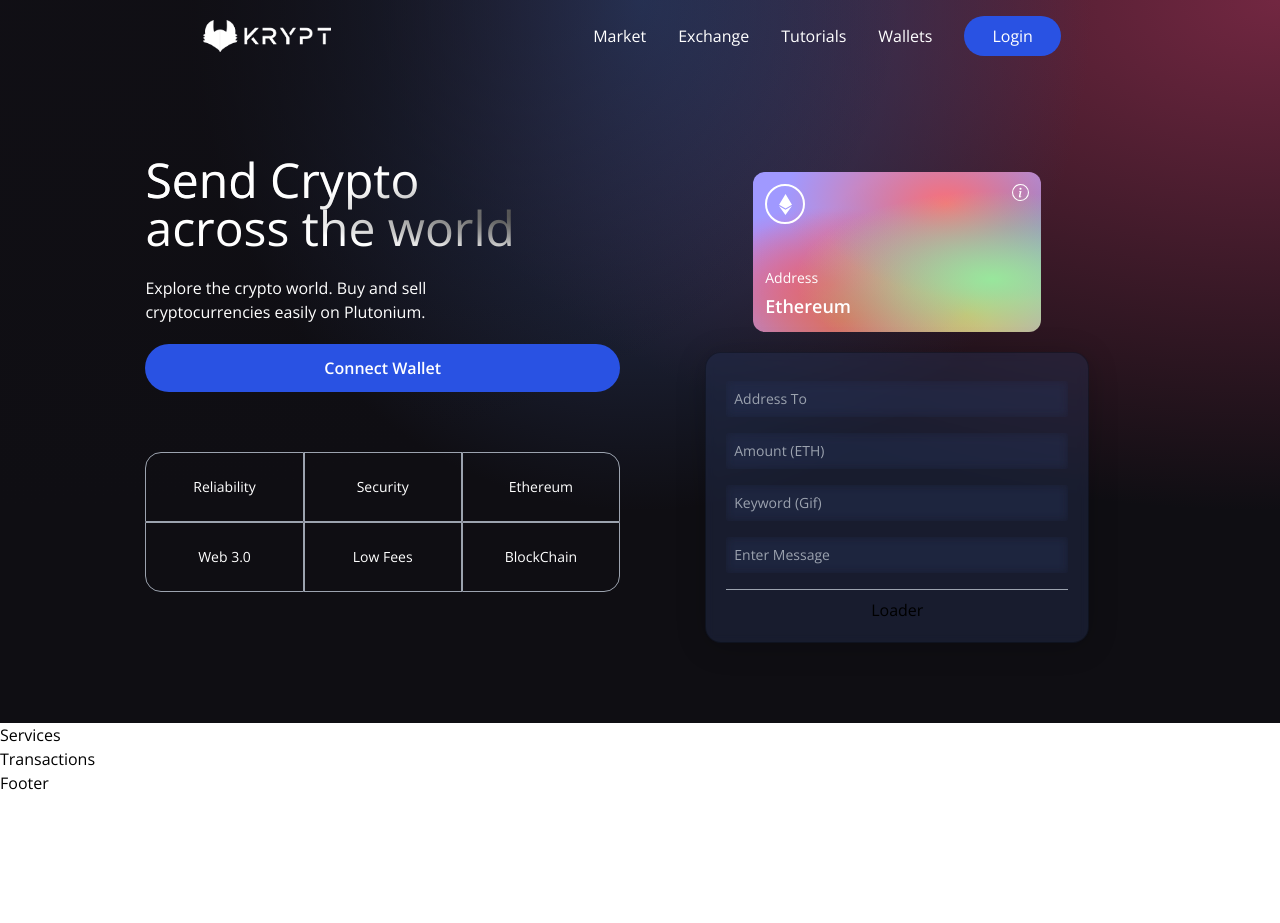
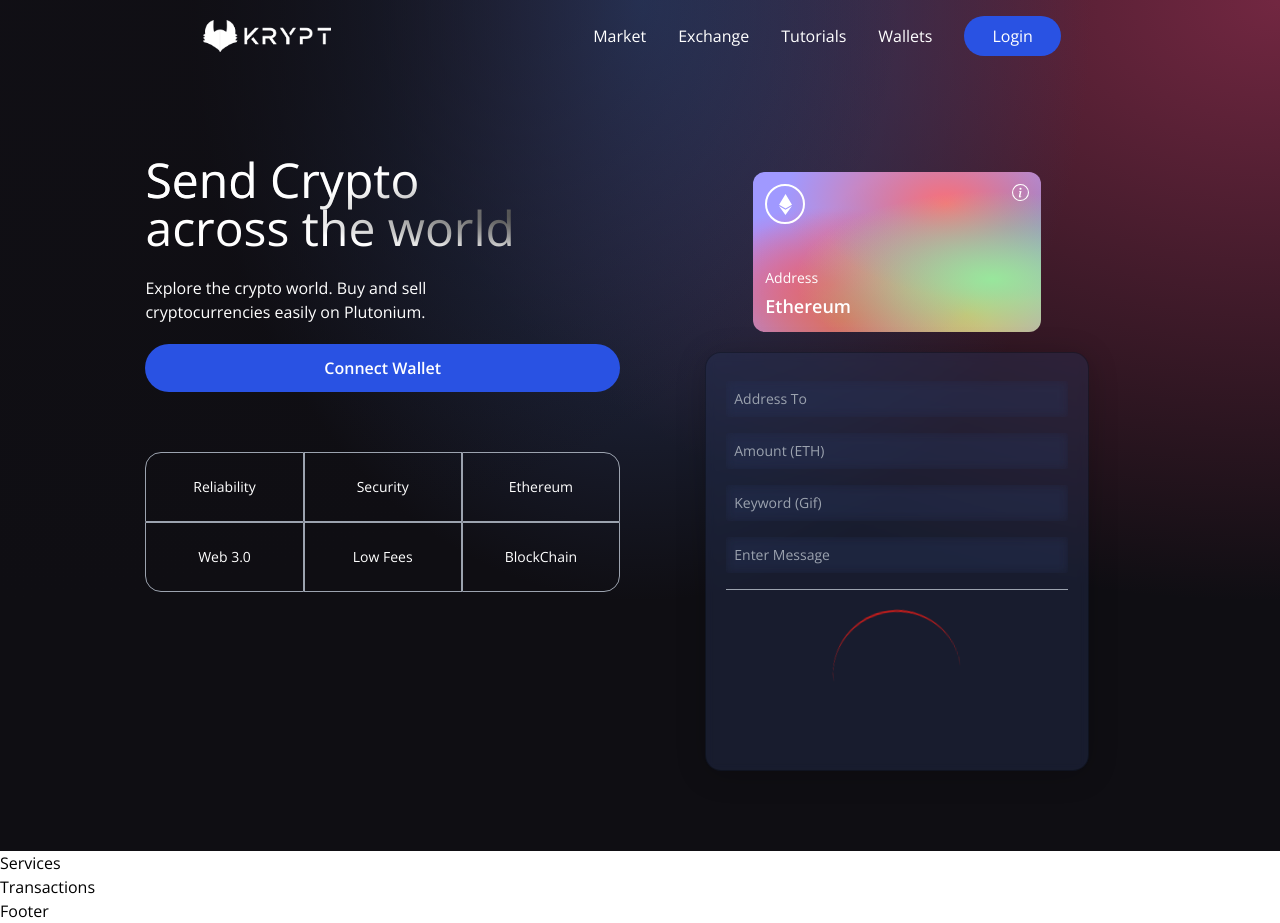
Before and after one commit to AkshayPatel-360/Plutonium-Exchange, a React (Vite) app in the folder client/: page / in a window 1280 px wide. Before the commit the page ends 800 px from the top, so only its background shows below. Built offline with nearby package versions, Linux system fonts and the light colour scheme.

Commit message:
Update Loader.jsx

```diff
--- a/client/src/components/Loader.jsx
+++ b/client/src/components/Loader.jsx
@@ -1,6 +1,9 @@
 const Loader = ()=> {
     return(
-        <h1>Loader</h1>
+        <div className="flex justify-center items-center py-3">
+            <div className="animate-spin rounded-full h-32 w-32 border-b-2 border-red-700"/>
+
+        </div>
     );
 
 }
```
